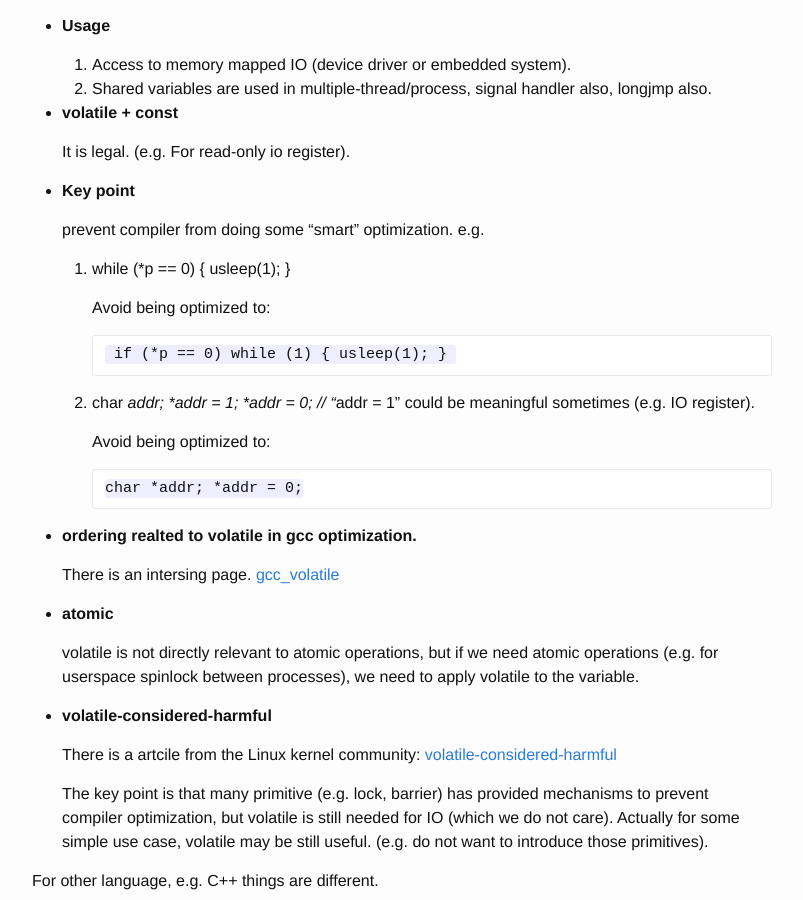
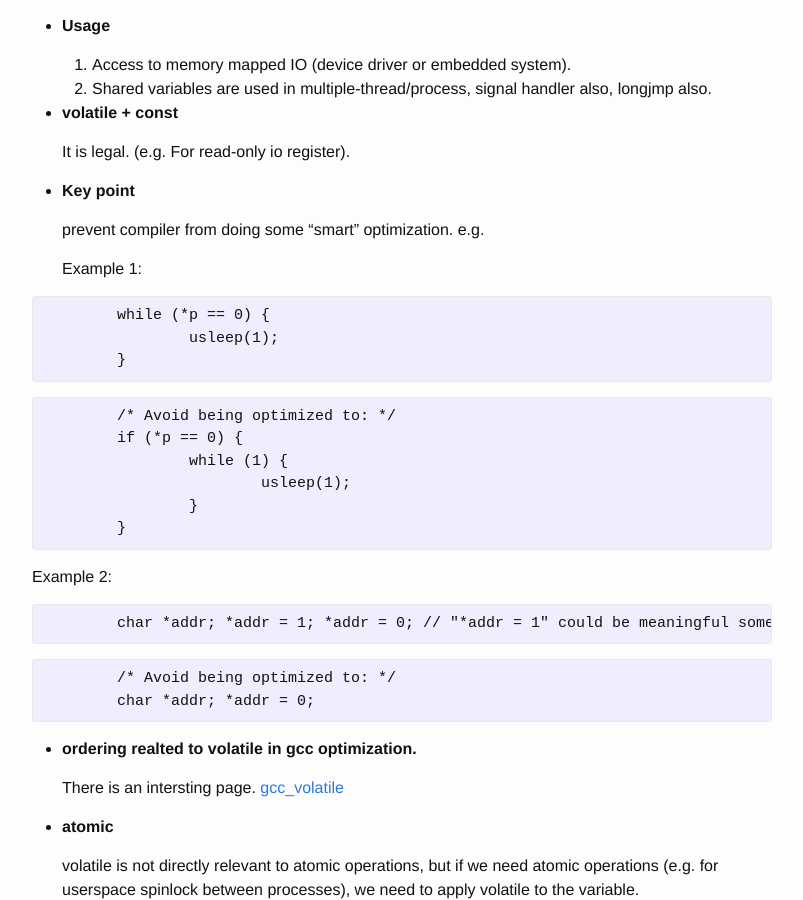
Before and after one commit to paul-guo-/paul-guo-.github.io, a Jekyll site: the page built from _posts/2017-07-27-volatile.md, in a window 1280 px wide and 900 px high, scrolled down 264 px. Shown: the whole window, without its empty margins (238-1041 px from the left). Built offline with Jekyll 4.4.1, drawn with Linux system fonts in a browser that asks for light colours.

Commit message:
Format fix for volatile article.

````diff
--- a/_posts/2017-07-27-volatile.md
+++ b/_posts/2017-07-27-volatile.md
@@ -23,21 +23,37 @@ published: true
 - **Key point**
 
   prevent compiler from doing some "smart" optimization. e.g.
-  1. while (*p == 0) { usleep(1); }
 
-     Avoid being optimized to:
+  Example 1:
 
-          if (*p == 0) while (1) { usleep(1); }
+```C
+	while (*p == 0) {
+		usleep(1);
+	}
+```
 
-  2. char *addr; *addr = 1; *addr = 0; // "*addr = 1" could be meaningful sometimes (e.g. IO register).
+```C
+	/* Avoid being optimized to: */
+	if (*p == 0) {
+		while (1) {
+			usleep(1);
+		}
+	}
+```
+  Example 2:
 
-     Avoid being optimized to:
+```C
+	char *addr; *addr = 1; *addr = 0; // "*addr = 1" could be meaningful sometimes (e.g. IO register).
+```
 
-         char *addr; *addr = 0;
+```C
+	/* Avoid being optimized to: */
+	char *addr; *addr = 0;
+```
 
 - **ordering realted to volatile in gcc optimization.**
 
-  There is an intersing page. [gcc_volatile](https://gcc.gnu.org/onlinedocs/gcc/Volatiles.html)
+  There is an intersting page. [gcc_volatile](https://gcc.gnu.org/onlinedocs/gcc/Volatiles.html)
 
 - **atomic**
 
````
